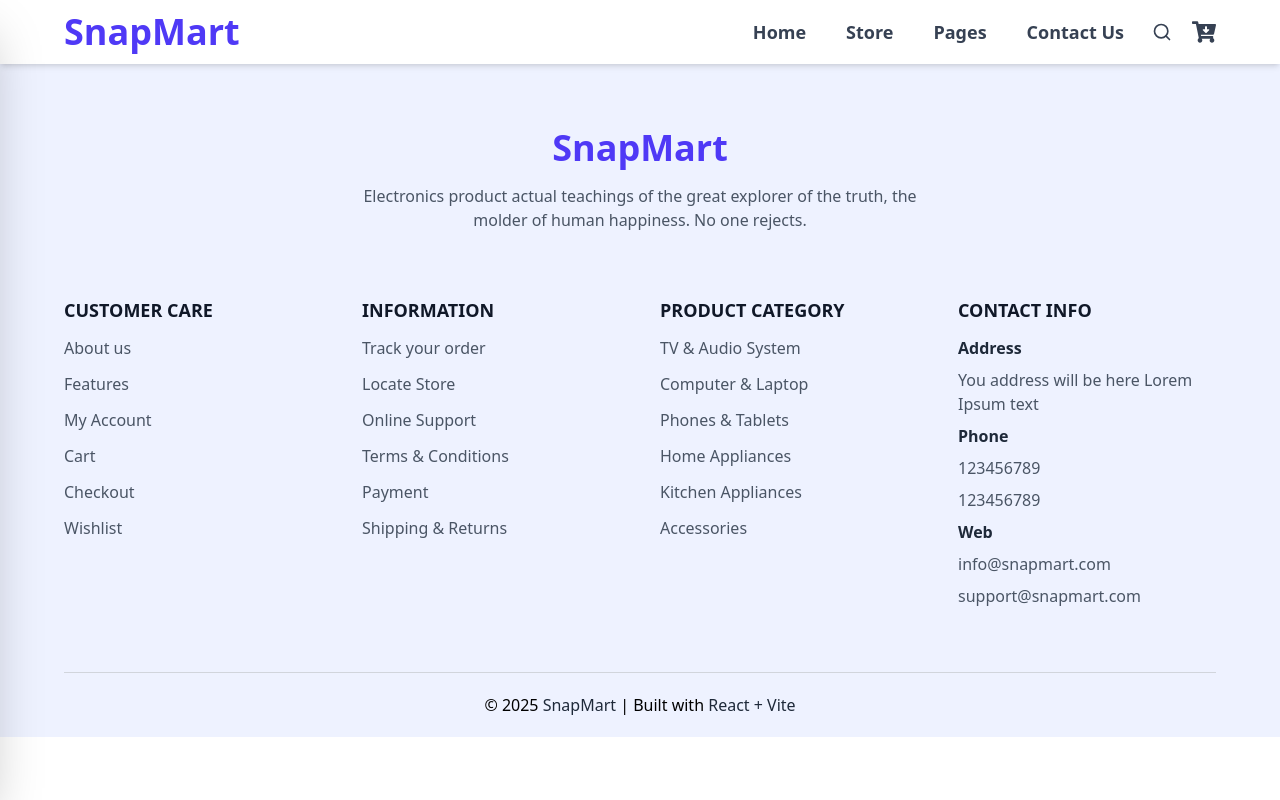
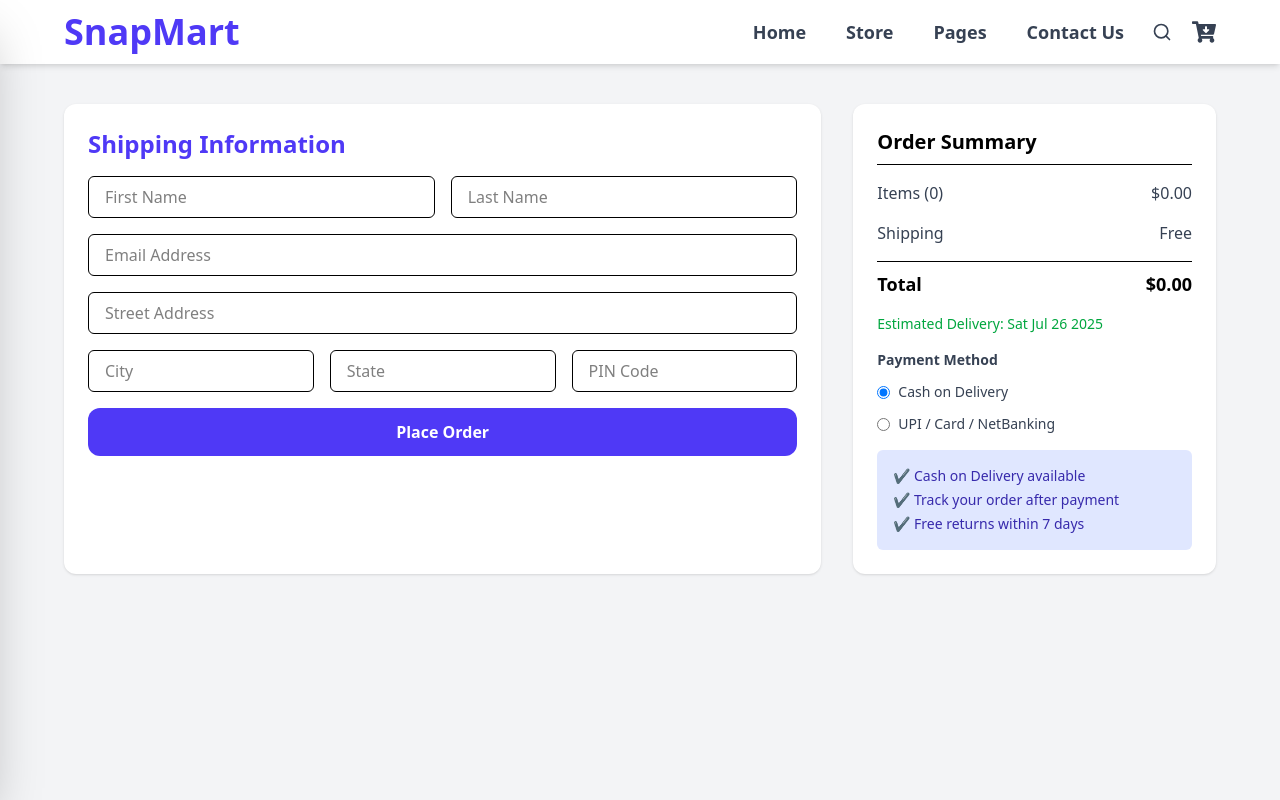
Before and after one commit to gulshan44/snapmart, a React (Vite) app: page /checkoutpage in a window 1280 px wide. Shown: the top 800 px of the page. Built offline with nearby package versions, Linux system fonts and the light colour scheme.

Commit message:
Update: Checkout page, payment method, toast, redirection

```diff
--- a/src/App.jsx
+++ b/src/App.jsx
@@ -6,13 +6,15 @@ import Footer from './component/Footer/Footer'
 import Store from './pages/Store'
 import CartPage from './pages/CartPage'
 import { Toaster } from 'react-hot-toast';
+import Checkout from './pages/Checkout'
+import ThankYou from './component/ThankYou'
 
 const App = () => {
   return (
     <div>
 
       <BrowserRouter>
-      <Toaster position="bottom-right" toastOptions={{ duration: 2000 }} />
+      <Toaster position="top-center" toastOptions={{ duration: 2000 }} />
 
         <Navbar />
 
@@ -20,6 +22,8 @@ const App = () => {
           <Route path='/' element={<Home />} />
           <Route path='/store' element={<Store />} />
           <Route path='/cart' element={<CartPage />} />
+          <Route path='/checkoutpage' element={<Checkout />} />
+          <Route path="/thankyou" element={<ThankYou />} />
         </Routes>
 
         <Footer />
--- /dev/null
+++ b/src/component/ThankYou.jsx
@@ -0,0 +1,44 @@
+import React from "react";
+import { Link } from "react-router-dom";
+
+const ThankYou = () => {
+
+    const getEstimatedDate = () => {
+    const date = new Date();
+    date.setDate(date.getDate() + 5);
+    return date.toDateString();
+};
+
+    return (
+        <div className="min-h-screen bg-gray-50 flex items-center justify-center px-4 py-12">
+            <div className="bg-white shadow-xl rounded-2xl p-8 sm:p-12 max-w-md text-center">
+                <div className="text-green-500 text-6xl mb-4">✅</div>
+
+                <h1 className="text-2xl sm:text-3xl font-bold text-gray-800 mb-2">
+                    Thank you for your order!
+                </h1>
+
+                <p className="text-gray-600 mb-6">
+                    We've received your order and it’s being processed.
+                </p>
+
+                <div className="bg-green-50 text-green-800 rounded-md p-3 mb-4 text-sm">
+                    Estimated Delivery: <strong>{getEstimatedDate()}</strong>
+                </div>
+
+                <p className="text-sm text-gray-500 mb-6">
+                    An order confirmation has been sent to your email.
+                </p>
+
+                <Link
+                    to="/"
+                    className="inline-block bg-indigo-600 text-white px-6 py-3 rounded-full font-semibold text-sm hover:bg-indigo-700 transition"
+                >
+                    Continue Shopping
+                </Link>
+            </div>
+        </div>
+    );
+};
+
+export default ThankYou;
--- a/src/component/cart/CartItems.jsx
+++ b/src/component/cart/CartItems.jsx
@@ -1,5 +1,6 @@
 import React from "react";
 import Container from "../Container";
+import { Link } from 'react-router-dom'
 
 const CartItems = ({ cartItems, setCartItems }) => {
 
@@ -141,9 +142,11 @@ const CartItems = ({ cartItems, setCartItems }) => {
                         </div>
                     </div>
 
-                    <button className="w-full bg-indigo-600 hover:bg-indigo-700 text-white py-2 sm:py-3 rounded-full font-semibold text-base transition duration-300">
-                        Continue to checkout
-                    </button>
+                    <Link to="/checkoutpage">
+                        <button className="w-full cursor-pointer bg-indigo-600 hover:bg-indigo-700 text-white py-2 sm:py-3 rounded-full font-semibold text-base transition duration-300">
+                            Continue to checkout
+                        </button>
+                    </Link>
                 </div>
             </Container>
         </div>
--- a/src/component/store/Pages.jsx
+++ b/src/component/store/Pages.jsx
@@ -107,7 +107,7 @@ const Pages = () => {
       </div>
 
 
-      <div className='grid grid-cols-2 md:grid-cols-3 lg:grid-cols-4 md:col-span-3 gap-6 my-5'>
+      <div className='grid grid-cols-2 md:grid-cols-3 lg:grid-cols-4 md:col-span-3 gap-2 sm:gap-6 my-5'>
         <ProductBox products={currentProducts} />
       </div>
 
--- a/src/index.css
+++ b/src/index.css
@@ -3,3 +3,8 @@
 .slide{
     transition: opacity 1s ease;
 }
+
+/* Optional (if using global.css or Tailwind base styles) */
+.input {
+  @apply border rounded-md px-4 py-2 outline-none focus:ring-2 focus:ring-indigo-500 focus:border-indigo-500;
+}
--- /dev/null
+++ b/src/pages/Checkout.jsx
@@ -0,0 +1,145 @@
+import React, { useState } from "react";
+import { useCart } from '../context/CartContext';
+import toast from "react-hot-toast";
+import { useNavigate } from "react-router-dom";
+
+const Checkout = () => {
+
+    const { cartItems, setCartItems } = useCart();
+    const navigate = useNavigate();
+
+    const [paymentMethod, setPaymentMethod] = useState("cod");
+    const [upiID, setUpiID] = useState("");
+
+    const subtotal = cartItems.reduce(
+        (sum, item) => sum + item.price * item.quantity,
+        0
+    );
+
+    const estimatedDate = new Date();
+    estimatedDate.setDate(estimatedDate.getDate() + 5);
+    const deliveryDate = estimatedDate.toDateString();
+
+    const handleSubmit = (e) => {
+        e.preventDefault();
+
+        if (paymentMethod === "upi" && !upiID) {
+            toast.error("Please enter your UPI ID...");
+            return;
+        }
+
+        toast.success("🎉 Order Placed Successfully!");
+
+        setCartItems([]);
+
+        setTimeout(() => {
+            navigate("/thankyou");
+        }, 1500);
+    };
+
+    return (
+        <div className="min-h-screen bg-gray-100 py-10 px-4">
+            <div className="max-w-6xl mx-auto grid md:grid-cols-3 gap-8">
+
+                {/* Address Form */}
+                <div className="md:col-span-2 bg-white p-6 rounded-xl shadow space-y-6">
+                    <h2 className="text-xl sm:text-2xl font-bold mb-4 text-indigo-600">Shipping Information</h2>
+
+                    <form className="space-y-4" onSubmit={handleSubmit}>
+
+                        <div className="grid sm:grid-cols-2 gap-4">
+                            <input type="text" placeholder="First Name" className="input" required />
+                            <input type="text" placeholder="Last Name" className="input" required />
+                        </div>
+
+                        <input type="email" placeholder="Email Address" className="input w-full" required />
+                        <input type="text" placeholder="Street Address" className="input w-full" required />
+
+                        <div className="grid sm:grid-cols-3 gap-4">
+                            <input type="text" placeholder="City" className="input" required />
+                            <input type="text" placeholder="State" className="input" required />
+                            <input type="text" placeholder="PIN Code" className="input" required />
+                        </div>
+
+                        <button
+                            type="submit"
+                            className="bg-indigo-600 text-white w-full py-3 rounded-xl font-semibold hover:bg-indigo-700 transition"
+                        >
+                            Place Order
+                        </button>
+                    </form>
+                </div>
+
+                {/* 🧾 Order Summary */}
+                <div className="bg-white p-6 rounded-xl shadow space-y-4">
+                    <h3 className="text-xl font-semibold border-b pb-2">Order Summary</h3>
+
+                    <div className="flex justify-between text-gray-700">
+                        <span>Items ({cartItems.length})</span>
+                        <span>${subtotal.toFixed(2)}</span>
+                    </div>
+                    <div className="flex justify-between text-gray-700">
+                        <span>Shipping</span>
+                        <span>Free</span>
+                    </div>
+                    <div className="flex justify-between font-bold text-lg border-t pt-2">
+                        <span>Total</span>
+                        <span>${subtotal.toFixed(2)}</span>
+                    </div>
+
+                    <p className="text-sm text-green-600">Estimated Delivery: {deliveryDate}</p>
+
+                    <div className="space-y-3 text-sm text-gray-700">
+                        <h4 className="font-semibold">Payment Method</h4>
+
+                        <label className="flex items-center gap-2">
+                            <input
+                                type="radio"
+                                name="payment"
+                                value="cod"
+                                checked={paymentMethod === "cod"}
+                                onChange={(e) => setPaymentMethod(e.target.value)}
+                            />
+                            Cash on Delivery
+                        </label>
+
+                        <label className="flex items-center gap-2">
+                            <input
+                                type="radio"
+                                name="payment"
+                                value="upi"
+                                checked={paymentMethod === "upi"}
+                                onChange={(e) => setPaymentMethod(e.target.value)}
+                            />
+                            UPI / Card / NetBanking
+                        </label>
+                    </div>
+
+                    {paymentMethod === "upi" && (
+                        <div className="mt-4">
+                            <input
+                                type="text"
+                                value={upiID}
+                                onChange={(e) => setUpiID(e.target.value)}
+                                placeholder="Enter your UPI ID"
+                                className="input w-full"
+                            />
+                            {upiID && !upiID.includes("@") && (
+                                <p className="text-red-500 text-sm mt-1">Invalid UPI ID</p>
+                            )}
+                        </div>
+                    )}
+
+
+                    <ul className="bg-indigo-100 text-indigo-800 text-sm p-4 rounded-md space-y-1">
+                        <li>✔ Cash on Delivery available</li>
+                        <li>✔ Track your order after payment</li>
+                        <li>✔ Free returns within 7 days</li>
+                    </ul>
+                </div>
+            </div>
+        </div>
+    );
+};
+
+export default Checkout;
```
